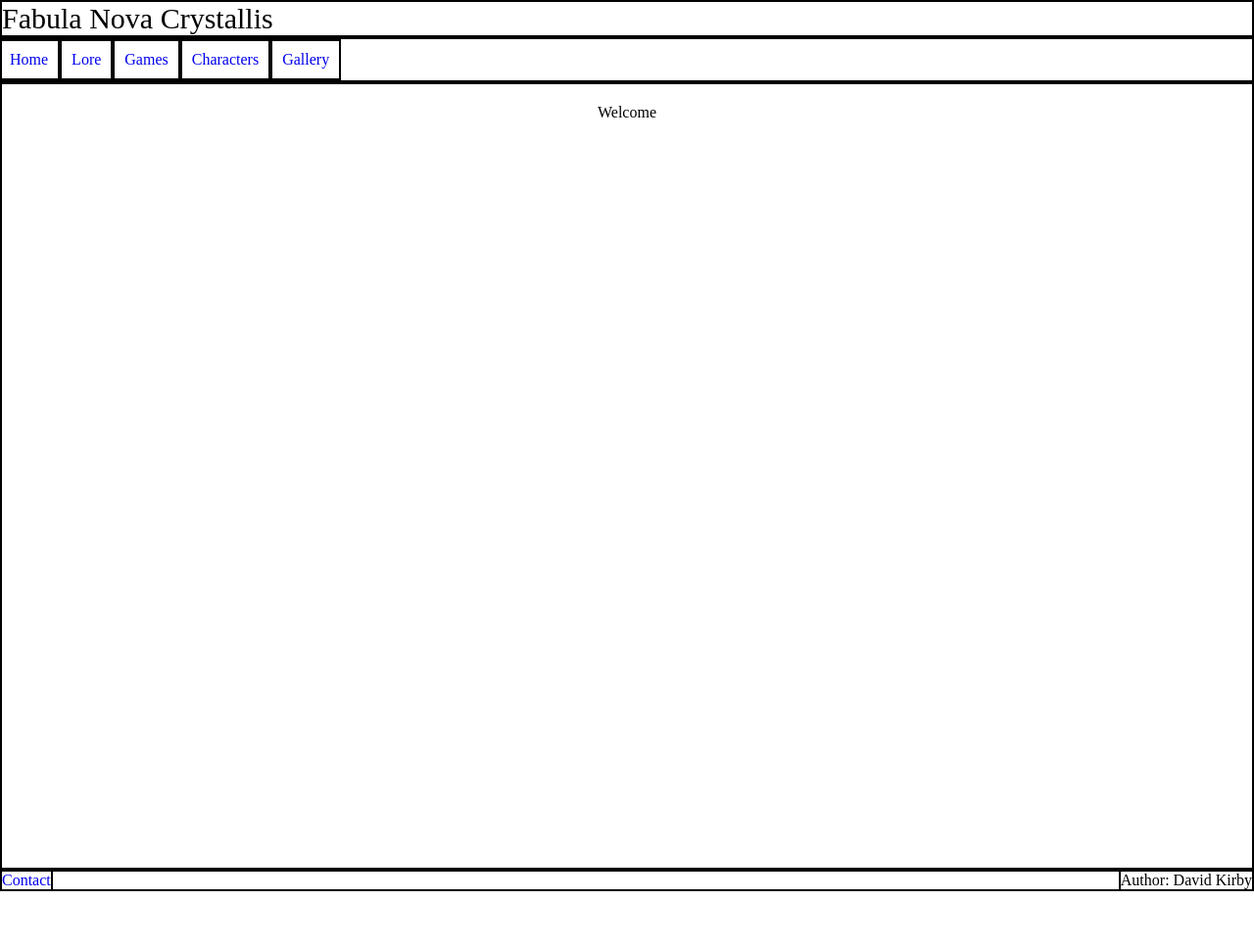
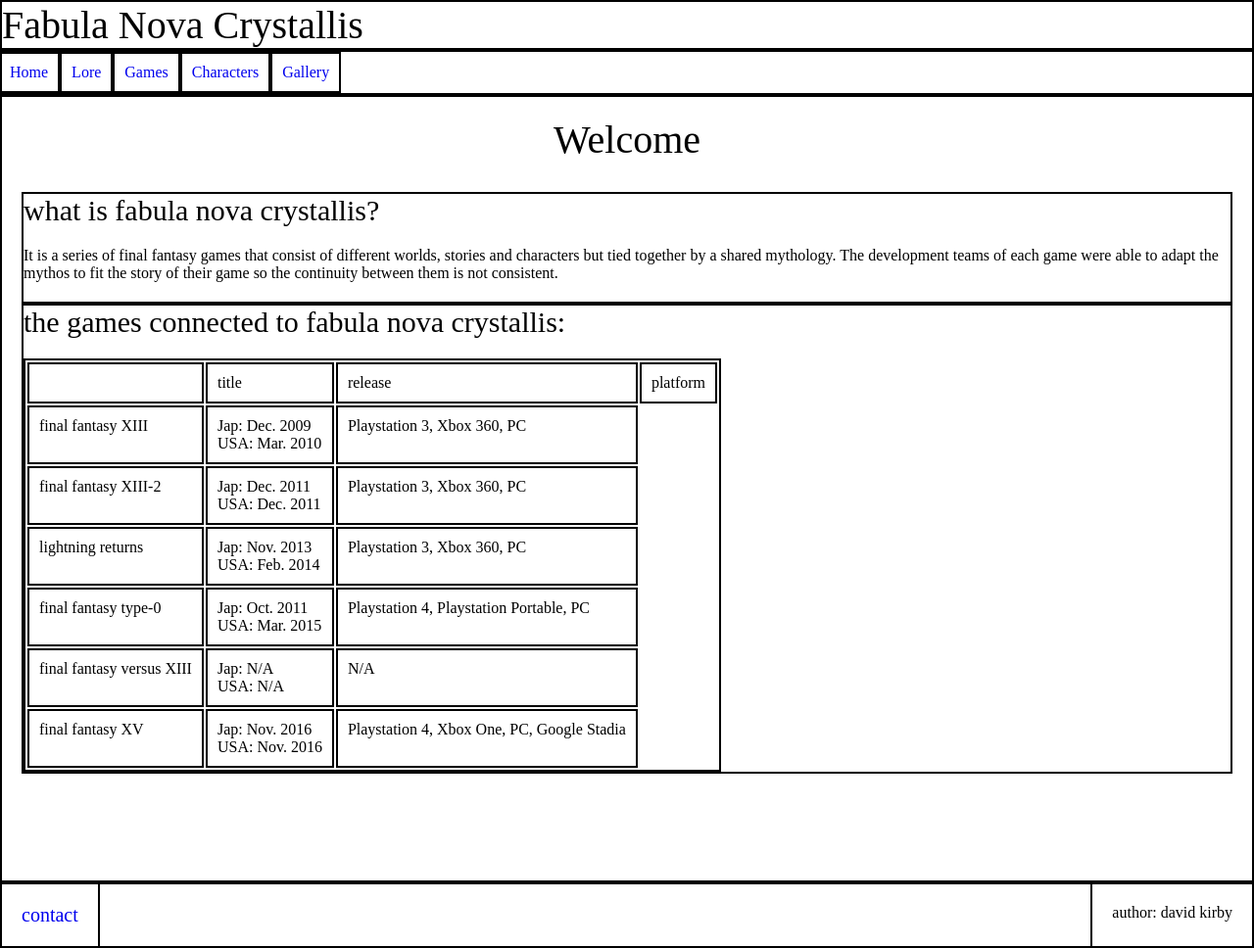
Before and after one commit to DaveKirby111/FabNovaC, a PHP site: page / in a window 1280 px wide. Shown: the whole page at 98% size. Before the commit the page ends 910 px from the top, so only its background shows below. Run offline with PHP 8.4, Linux system fonts and the light colour scheme.

Commit message:
added content and styling

```diff
--- a/css/styles.css
+++ b/css/styles.css
@@ -6,16 +6,13 @@
 4. FOOTER
 
 --------------*/
-header, nav, main, li, footer {
+header, nav, main, li, section, footer {
   border: 2px solid black;
 }
 
-body {
+h1 {
+  font-size: 40px;
   text-transform: capitalize;
-}
-
-h1 {
-  font-size: 30px;
 }
 
 nav ul {
@@ -48,6 +45,40 @@
 }
 .content h2 {
   text-align: center;
+  font-size: 40px;
+  margin-bottom: 30px;
+  text-transform: capitalize;
+}
+.content h3 {
+  margin-bottom: 20px;
+  font-size: 30px;
+}
+.content p {
+  margin-bottom: 20px;
+}
+
+.games ul {
+  list-style-type: none;
+}
+.games ul li {
+  text-transform: capitalize;
+}
+.games ul li a {
+  text-decoration: none;
+}
+.games li {
+  border: none;
+}
+
+table, th, td {
+  border: 2px solid black;
+}
+
+table th td {
+  text-align: center;
+}
+table td {
+  padding: 10px;
 }
 
 footer {
@@ -55,11 +86,14 @@
 }
 footer .contact {
   border-right: 2px solid black;
+  padding: 20px;
 }
 footer .contact a {
   text-decoration: none;
+  font-size: 20px;
 }
 footer .info {
   margin-left: auto;
   border-left: 2px solid black;
+  padding: 20px;
 }
--- a/index.php
+++ b/index.php
@@ -10,6 +10,88 @@
 
 <h2>welcome</h2>
 
+<section class="what">
+
+<h3>what is fabula nova crystallis?</h3>
+
+<p>It is a series of final fantasy games that consist of different worlds, stories and characters but tied together by a shared mythology. The development teams of each game were able to adapt the mythos to fit the story of their game so the continuity between them is not consistent.</p>
+
+</section>
+
+<section class="games">
+
+<h3>the games connected to fabula nova crystallis:</h3>
+
+<table>
+    <th>
+        <td>title</td>
+        <td>release</td>
+        <td>platform</td>
+    </th>
+    <tr>
+        <td>final fantasy XIII</td>
+        <td>
+            <ul>
+                <li>Jap: Dec. 2009</li>
+                <li>USA: Mar. 2010</li>
+            </ul>
+        </td>
+        <td>Playstation 3, Xbox 360, PC</td>
+    </tr>
+    <tr>
+        <td>final fantasy XIII-2</td>
+        <td>
+            <ul>
+                <li>Jap: Dec. 2011</li>
+                <li>USA: Dec. 2011</li>
+            </ul>
+        </td>
+        <td>Playstation 3, Xbox 360, PC</td>
+    </tr>
+    <tr>
+        <td>lightning returns</td>
+        <td>
+            <ul>
+                <li>Jap: Nov. 2013</li>
+                <li>USA: Feb. 2014</li>
+            </ul>
+        </td>
+        <td>Playstation 3, Xbox 360, PC</td>
+    </tr>
+    <tr>
+        <td>final fantasy type-0</td>
+        <td>
+            <ul>
+                <li>Jap: Oct. 2011</li>
+                <li>USA: Mar. 2015</li>
+            </ul>
+        </td>
+        <td>Playstation 4, Playstation Portable, PC</td>
+    </tr>
+    <tr>
+        <td>final fantasy versus XIII</td>
+        <td>
+            <ul>
+                <li>Jap: N/A</li>
+                <li>USA: N/A</li>
+            </ul>
+        </td>
+        <td>N/A</td>
+    </tr>
+    <tr>
+        <td>final fantasy XV</td>
+        <td>
+            <ul>
+                <li>Jap: Nov. 2016</li>
+                <li>USA: Nov. 2016</li>
+            </ul>
+        </td>
+        <td>Playstation 4, Xbox One, PC, Google Stadia</td>
+    </tr>
+</table>
+
+</section>
+
 </div>
 
 </main>
--- a/lore.php
+++ b/lore.php
@@ -8,7 +8,7 @@
 
 <div class="content">
 
-<h2>welcome</h2>
+<h2>lore</h2>
 
 </div>
 
--- a/resources/css/styles.scss
+++ b/resources/css/styles.scss
@@ -9,18 +9,15 @@
 
 --------------*/
 
-header, nav, main, li, footer {
+header, nav, main, li, section, footer {
     border: 2px solid black;
-}
-
-body {
-    text-transform: capitalize;
 }
 
 // HEADER
 
 h1 {
-    font-size: 30px;
+    font-size: 40px;
+    text-transform: capitalize;
 }
 
 // NAV
@@ -39,6 +36,7 @@
             padding: 10px;
         }
     }
+
    }
 }
 
@@ -56,6 +54,47 @@
 
     h2 {
         text-align: center;
+        font-size: 40px;
+        margin-bottom: 30px;
+        text-transform: capitalize;
+    }
+
+    h3 {
+        margin-bottom: 20px;
+        font-size: 30px;
+    }
+
+    p {
+        margin-bottom: 20px;
+    }
+}
+
+.what {
+
+}
+
+.games {
+
+    @include list;
+
+    li {
+        border: none;
+    }
+}
+
+table, th, td {
+    border: 2px solid black;
+}
+
+table {
+
+    th {
+        td {
+            text-align: center;
+        }
+    }
+    td {
+        padding: 10px;
     }
 }
 
@@ -66,14 +105,17 @@
 
     .contact {
         border-right: 2px solid black;
+        padding: 20px;
 
         a {
             text-decoration: none;
+            font-size: 20px;
         }
     }
 
     .info {
         margin-left: auto;
         border-left: 2px solid black;
+        padding: 20px;
     }
 }
```
Also changed, not shown: 1 other file.
